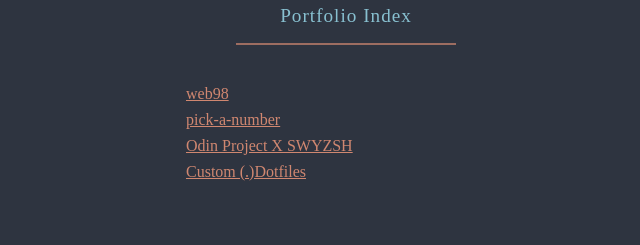
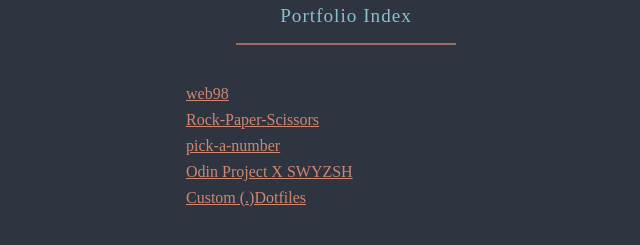
Before and after one commit to swyzsh/portfolio, a plain HTML site: page index.html in a window 1280 px wide. Shown: the part 73-318 px from the top of the page, without its empty margins (294-934 px from the left). Drawn offline with Linux system fonts and the light colour scheme; a web font is replaced by a local one.

Commit message:
add rockpaperscissors.swyzsh.com

```diff
--- a/index.html
+++ b/index.html
@@ -13,6 +13,7 @@
         <div class="divider"></div>
         <div id="index-wrapper">
           <a href="https://web98.swyzsh.com/" target="_blank" rel="noopener noreferrer" class="hyperlink-text">web98</a>
+          <a href="https://rockpaperscissors.swyzsh.com" target="_blank" rel="noopener noreferrer" class="hyperlink-text">Rock-Paper-Scissors</a>
           <a href="https://pickanumber.swyzsh.com/" target="_blank" rel="noopener noreferrer" class="hyperlink-text">pick-a-number</a>
           <a href="https://odinproject.swyzsh.com/" target="_blank" rel="noopener noreferrer" class="hyperlink-text">Odin Project X SWYZSH</a>
           <a href="https://github.com/swyzsh/dotfiles" target="_blank" rel="noopener noreferrer" class="hyperlink-text">Custom (.)Dotfiles</a>
```
